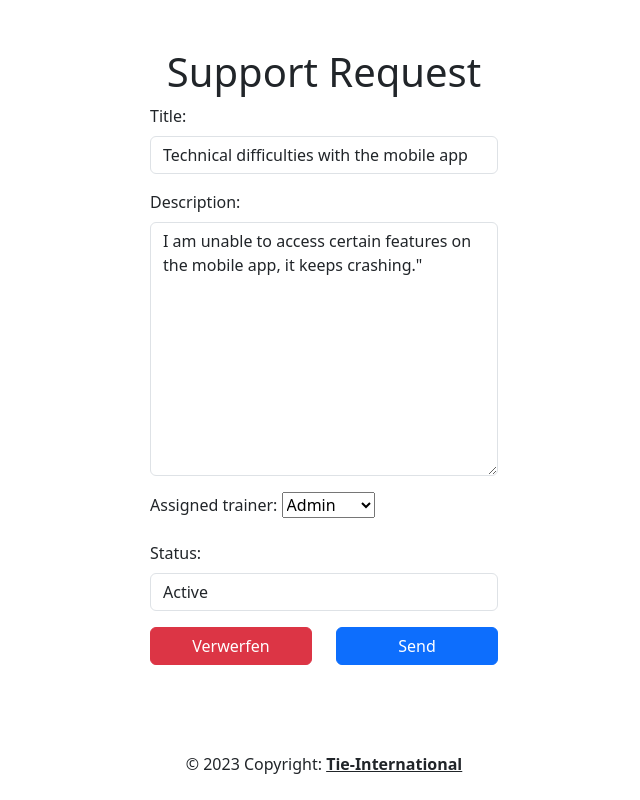
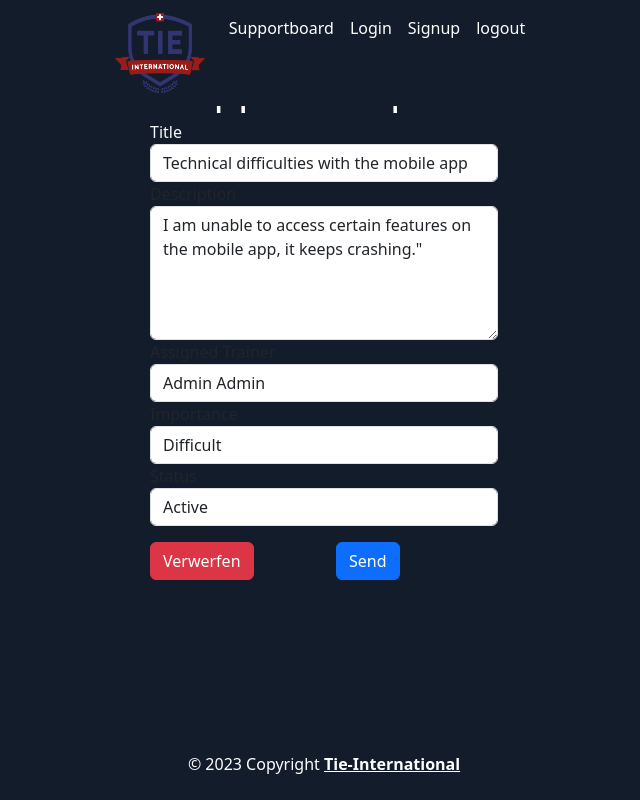
Before and after one commit to massimo-galiffa/supportboard, a Django app: page /supportboard/update/52 in a window 1280 px wide. Shown: the whole page, without its empty margins (316-956 px from the left). Run offline with Django 4.2, Linux system fonts and the light colour scheme; data comes from the database, SQL or seed files in the repository; both versions use the stored data as it was after the commit; some libraries are stand-ins or nearby versions.

Commit message:
probleme behoben + Edit Content

```diff
--- /dev/null
+++ b/static/css/postcolorchange.css
@@ -0,0 +1,7 @@
+.easy {
+  background-color: #d4edda;
+}
+
+ .difficult {
+  background-color: #f8d7da;
+}
--- a/static/css/supportboard.css
+++ b/static/css/supportboard.css
@@ -7,5 +7,42 @@
     text-align: center;
 }
 .icon-color{
-  color: blue;
+  color: #000000;
 }
+.icon-color:hover{
+  color: rgb(80, 53, 133);
+}
+
+body:before {
+    content: "";
+    background-color: #131c2a;
+    position: absolute;
+    top: 0;
+    right: 0;
+    bottom: 0;
+    left: 0;
+    z-index: -1;
+}
+footer:before{
+    content: "";
+    background-color: #131c2a;
+    position: absolute;
+    top: 0;
+    right: 0;
+    bottom: 0;
+    left: 0;
+    z-index: -1;
+}
+nav:before{
+    content: "";
+    background-color: #131c2a;
+    position: absolute;
+    top: 0;
+    right: 0;
+    bottom: 0;
+    left: 0;
+    z-index: -1;
+}
+.footer-text {
+    color: white;
+}
--- /dev/null
+++ b/static/javascript/postcolorchange.js
@@ -0,0 +1,13 @@
+const select = document.querySelectorAll(".form-control");
+select.forEach(function(element) {
+  element.addEventListener("change", function () {
+    const supportRequest = document.getElementById(`support-request-${element.id.split("-")[2]}`);
+    if (element.value === "easy") {
+      supportRequest.classList.remove("difficult");
+      supportRequest.classList.add("easy");
+    } else if (element.value === "difficult") {
+      supportRequest.classList.remove("easy");
+      supportRequest.classList.add("difficult");
+    }
+  });
+});
--- a/static/javascript/rainbow.js
+++ b/static/javascript/rainbow.js
@@ -1,8 +1,3 @@
-var reloadCount = localStorage.getItem('reloadCount') || 0;
-reloadCount++;
-localStorage.setItem('reloadCount', reloadCount);
-
-if (reloadCount === 5) {
 var colors = ['red', 'orange', 'yellow', 'green', 'blue', 'indigo', 'violet', ];
 var i = 0;
 setInterval(function() {
@@ -13,4 +8,3 @@ if (reloadCount === 5) {
   }
   i = (i + 1) % colors.length;
 }, 1000);
-}
--- a/support28/urls.py
+++ b/support28/urls.py
@@ -16,7 +16,10 @@ Including another URLconf
 from django.contrib import admin
 from django.urls import path, include
 
+from . import views
+
 urlpatterns = [
+    path('', views.home, name='home'),
     path('admin/', admin.site.urls),
     path("accounts/", include("django.contrib.auth.urls")),
     path('authy/', include('authy.urls')),
--- /dev/null
+++ b/support28/views.py
@@ -0,0 +1,5 @@
+from django.shortcuts import render
+
+
+def home(request):
+    return render(request, 'home.html')
--- a/supportboard/forms.py
+++ b/supportboard/forms.py
@@ -5,19 +5,24 @@ from .models import User
 
 
 class SupportRequestForm(forms.ModelForm):
-    title = forms.CharField(widget=forms.TextInput(attrs={'class': 'form-control'}))
-    description = forms.CharField(widget=forms.Textarea(attrs={'class': 'form-control'}))
-    status = forms.CharField(
-        widget=forms.Select(choices=SupportRequest.STATUS_CHOICES, attrs={'class': 'form-control'}))
+    # title = forms.CharField(widget=forms.TextInput(attrs={'class': 'form-control', 'placeholder': 'Titel der Anfrage'}))
+    # description = forms.CharField(
+    #     widget=forms.Textarea(attrs={'class': 'form-control', 'placeholder': 'Beschreibung der Anfrage'}))
+    # status = forms.CharField(
+    #     widget=forms.Select(choices=SupportRequest.STATUS_CHOICES,
+    #                         attrs={'class': 'form-control', 'placeholder': 'Status'}))
+    # importance = forms.Select(choices=SupportRequest.IMPORTANCE_CHOICES,
+    #                           attrs={'class': 'form-control', 'placeholder': 'Wichtigkeit'})
 
     class Meta:
         model = SupportRequest
-        fields = ['title', 'description', 'assigned_trainer']
+        exclude = ['creation_date', 'creator']
 
 
 class SupportRequestTrainerForm(forms.ModelForm):
     assigned_trainer = forms.ModelChoiceField(queryset=User.objects.filter(groups__name='Berufsbildner'),
-                                              widget=forms.Select(attrs={'class': 'form-control'}))
+                                              widget=forms.Select(
+                                                  attrs={'class': 'form-control', 'placeholder': 'Berufsbildner'}))
 
     class Meta:
         model = SupportRequest
--- a/supportboard/views.py
+++ b/supportboard/views.py
@@ -1,9 +1,8 @@
 from django.contrib.auth.decorators import login_required
-from django.contrib.auth.models import Group
+from django.contrib.auth.models import User
 from django.http import HttpResponseRedirect, HttpResponse
 from django.shortcuts import render, redirect
 from django.urls import reverse
-from django.views import View
 
 from supportboard.forms import SupportRequestForm, SupportRequestTrainerForm
 from .models import SupportRequest
@@ -19,6 +18,8 @@ def support_request(request):
             support_request.creator = request.user
             support_request.save()
             return HttpResponseRedirect('list')
+        else:
+            print(form.errors)
     else:
         form = SupportRequestForm()
     return render(request, 'supportboard/support_request.html', {'form': form})
@@ -31,7 +32,6 @@ def support_request_list(request):
 
 
 def support_request_delete(request, id):
-    id = int(id)
     support_request = SupportRequest.objects.get(id=id)
     if support_request.creator == request.user or request.user.groups.filter(name='Berufsbildner').exists():
         support_request.delete()
@@ -53,15 +53,22 @@ def support_request_update(request, pk):
 
 
 def update_support_request(request, pk):
-    support_request = SupportRequest.objects.get(id=pk)
+    try:
+        support_request_object = SupportRequest.objects.get(id=pk)
+    except SupportRequest.DoesNotExist:
+        return redirect('list')
+    form = SupportRequestForm(instance=support_request_object)
     if request.method == 'POST':
-        form = SupportRequestForm(request.POST, instance=support_request)
+        form = SupportRequestForm(request.POST, instance=support_request_object)
         if form.is_valid():
             form.save()
             return redirect('list')
-    else:
-        form = SupportRequestForm(instance=support_request)
-    return render(request, 'supportboard/support_request.html', {'form': form})
+    return render(request, 'supportboard/support_request.html', {
+        'form': form,
+        'trainers': User.objects.filter(groups__name='Berufsbildner'),
+        'importance_choices': SupportRequest.IMPORTANCE_CHOICES,
+        'status_choices': SupportRequest.STATUS_CHOICES
+    })
 
 
 def support_request_group(request):
--- a/templates/base.html
+++ b/templates/base.html
@@ -3,15 +3,13 @@
 <!DOCTYPE html>
 <html lang="en">
 <head>
-    <link rel="stylesheet" href="https://stackpath.bootstrapcdn.com/bootstrap/4.5.2/css/bootstrap.min.css"
-          integrity="sha384-JcKb8q3iqJ61gNV9KGb8thSsNjpSL0n8PARn9HuZOnIxN0hoP+VmmDGMN5t9UJ0Z" crossorigin="anonymous">
-    <script src="https://code.jquery.com/jquery-3.6.0.min.js"></script>
+    <link href="https://cdn.jsdelivr.net/npm/bootstrap@5.0.2/dist/css/bootstrap.min.css" rel="stylesheet" integrity="sha384-EVSTQN3/azprG1Anm3QDgpJLIm9Nao0Yz1ztcQTwFspd3yD65VohhpuuCOmLASjC" crossorigin="anonymous">
+    <script src="https://cdn.jsdelivr.net/npm/bootstrap@5.0.2/dist/js/bootstrap.bundle.min.js" integrity="sha384-MrcW6ZMFYlzcLA8Nl+NtUVF0sA7MsXsP1UyJoMp4YLEuNSfAP+JcXn/tWtIaxVXM" crossorigin="anonymous"></script>
     <meta charset="UTF-8">
     <meta http-equiv="X-UA-Compatible" content="IE=edge">
     <meta name="viewport" content="width=device-width, initial-scale=1.0">
      <link rel="stylesheet" href="{% static 'css/supportboard.css' %}">
-     <link rel="stylesheet" href="https://stackpath.bootstrapcdn.com/bootstrap/4.5.2/css/bootstrap.min.css"
-          integrity="sha384-JcKb8q3iqJ61gNV9KGb8thSsNjpSL0n8PARn9HuZOnIxN0hoP+VmmDGMN5t9UJ0Z" crossorigin="anonymous">
+    <link rel="stylesheet" href="{% static 'css/postcolorchange.css' %}">
     <link rel="stylesheet" href="https://cdnjs.cloudflare.com/ajax/libs/font-awesome/5.15.1/css/all.min.css"
           integrity="sha512-+4zCK9k+qNFUR5X+cKL9EIR+ZOhtIloNl9GIKS57V1MyNsYpYcUrUeQc9vNfzsWfV28IaLL3i96P9sdNyeRssA=="
           crossorigin="anonymous"/>
@@ -19,21 +17,27 @@
     {% bootstrap_css %}
 </head>
 <body>
+<script src="{% static 'javascript/postcolorchange.js' %}" defer></script>
 <script src="{% static 'javascript/rainbow.js' %}"></script>
 <div class="mb-5">
-    <nav class="navbar navbar-expand-sm navbar-dark fixed-top justify-content-center">
-        <div class="navbar-nav">
+
+    <nav class="navbar navbar-expand-lg navbar-dark fixed-top justify-content-center ">
+
+        <div class="navbar-nav ">
+            <a class="navbar-brand " href="/">
+    <img src="static/images/tie.png" width="90" height="80" alt="TIE">
+  </a>
             <ul class="navbar-nav">
                 <li class="nav-item">
-                    <a class="nav-link rainbow-button" href="{% url 'list' %}">Home</a>
+                    <a class="nav-link " href="{% url 'list' %}" style="color:white">Supportboard</a>
                 </li>
                 <li class="nav-item">
-                    <a class="nav-link rainbow-button" href="{% url 'login' %}">Login</a>
+                    <a class="nav-link " href="{% url 'login' %}" style="color:white">Login</a>
                 </li>
                 <li class="nav-item">
-                    <a class="nav-link rainbow-button" href="{% url 'signup' %}">Signup</a>
+                    <a class="nav-link " href="{% url 'signup' %}" style="color:white">Signup</a>
                 <li class="nav-item">
-                    <a class="nav-link rainbow-button" href="{% url 'logout' %}">logout</a>
+                    <a class="nav-link"  href="{% url 'logout' %}" style="color:white">logout</a>
                 </li>
             </ul>
         </div>
@@ -45,8 +49,8 @@
 </div>
 
 <footer class="footer fixed-bottom">
-    <div class="text-center p-4">
-        © 2023 Copyright:
+    <div class="text-center p-4 footer-text">
+         © 2023 Copyright
         <a class="text-reset fw-bold" href="https://tie-international.com/">Tie-International</a>
     </div>
 </footer>
--- /dev/null
+++ b/templates/home.html
@@ -0,0 +1,5 @@
+{% extends "base.html" %}
+{% load static %}
+{% block content %}
+
+{% endblock %}
--- a/templates/supportboard/support_request.html
+++ b/templates/supportboard/support_request.html
@@ -1,30 +1,69 @@
 {% extends 'base.html' %}
-
 {% block content %}
     <div class="container">
         <div class="row justify-content-center">
             <div class="col-sm-4 mx-auto">
-                <h1 class="text-center">Support Request</h1>
+                <h1 class="text-center mt-3" style="color: white">Support Request</h1>
                 <form method="post">
                     {% csrf_token %}
-                    {{ form.as_p }}
-                    {% if error %}
-                        <p class="error">{{ error }}</p>
-                    {% endif %}
 
-{#                    <div class="dropdown mb-4">#}
-{#                        <button class="btn btn-secondary dropdown-toggle" type="button" id="colorDropdown"#}
-{#                                data-toggle="dropdown" aria-haspopup="true" aria-expanded="flase">#}
-{#                            Wichtigkeit#}
-{#                        </button>#}
-{#                        <div class="dropdown-menu" aria-labelledby="colorDropdown">#}
-{#                            <a class="dropdown-item" href="#" onclick="changeColor('red')">Red</a>#}
-{#                            <a class="dropdown-item" href="#" onclick="changeColor('yellow')">Yellow</a>#}
-{#                            <a class="dropdown-item" href="#" onclick="changeColor('green')">Green</a>#}
-{##}
-{#                        </div>#}
-{#                    </div>#}
-                    <div class="row">
+                    <div class="form-group">
+                        <label for="{{ form.title.id_for_label }}" class="text-light">Title</label>
+                        <input id="{{ form.title.id_for_label }}" type="text" placeholder="Title"
+                               name="{{ form.title.html_name }}" class="form-control" value="{{ form.title.value }}">
+                    </div>
+
+                    <div class="form-group">
+                        <label for="{{ form.description.id_for_label }}">Description</label>
+                        <textarea id="{{ form.description.id_for_label }}" class="form-control"
+                                  name="{{ form.description.html_name }}"
+                                  rows="5">{{ form.description.value }}</textarea>
+                    </div>
+
+                    <div class="form-group">
+                        <label for="{{ form.assigned_trainer.id_for_label }}">Assigned Trainer</label>
+                        <select id="{{ form.assigned_trainer.id_for_label }}"
+                                class="form-control {% if form.assigned_trainer.errors %}is-invalid{% endif %}"
+                                name="{{ form.assigned_trainer.html_name }}">
+                            {% for trainer in trainers %}
+                                <option value="{{ trainer.id }}"
+                                        {% if form.assigned_trainer.value == trainer.id %}selected{% endif %}>
+                                    {{ trainer.first_name }} {{ trainer.last_name }}
+                                </option>
+                            {% endfor %}
+                        </select>
+                        <div class="invalid-feedback text-light">
+                            hey
+                        </div>
+                    </div>
+
+                    <div class="form-group">
+                        <label for="{{ form.importance.id_for_label }}">Importance</label>
+                        <select id="{{ form.importance.id_for_label }}"
+                                class="form-control {% if form.importance.errors %}is-invalid{% endif %}"
+                                name="{{ form.importance.html_name }}">
+                            {% for ic in importance_choices %}
+                                <option value="{{ ic.0 }}" {% if form.importance.value == ic.0 %}selected{% endif %}>
+                                    {{ ic.0 }}
+                                </option>
+                            {% endfor %}
+                        </select>
+                    </div>
+
+                    <div class="form-group">
+                        <label for="{{ form.status.id_for_label }}">Status</label>
+                        <select id="{{ form.status.id_for_label }}"
+                                class="form-control {% if form.status.errors %}is-invalid{% endif %}"
+                                name="{{ form.status.html_name }}">
+                            {% for sc in status_choices %}
+                                <option value="{{ sc.0 }}" {% if form.status.value == sc.0 %}selected{% endif %}>
+                                    {{ sc.0 }}
+                                </option>
+                            {% endfor %}
+                        </select>
+                    </div>
+
+                    <div class="row mt-3">
                         <div class="col-6">
                             <button type="reset" class="btn btn-danger btn-block">Verwerfen</button>
                         </div>
@@ -37,11 +76,5 @@
         </div>
 
     </div>
-    <script>
-        function changeColor(color) {
-            var container = document.querySelector('.container');
-            container.style.backgroundColor = color;
-        }
-    </script>
 
 {% endblock %}
```
Also changed, not shown: supportboard/models.py (+7 -1 lines), templates/supportboard/support_request_detail.html (+2 -8 lines), templates/supportboard/support_request_list.html (+9 -6 lines), db.sqlite3, static/images/tie.png (added), templates/authy/home.html (deleted). Lines whose indentation alone changed are shown as unchanged.
